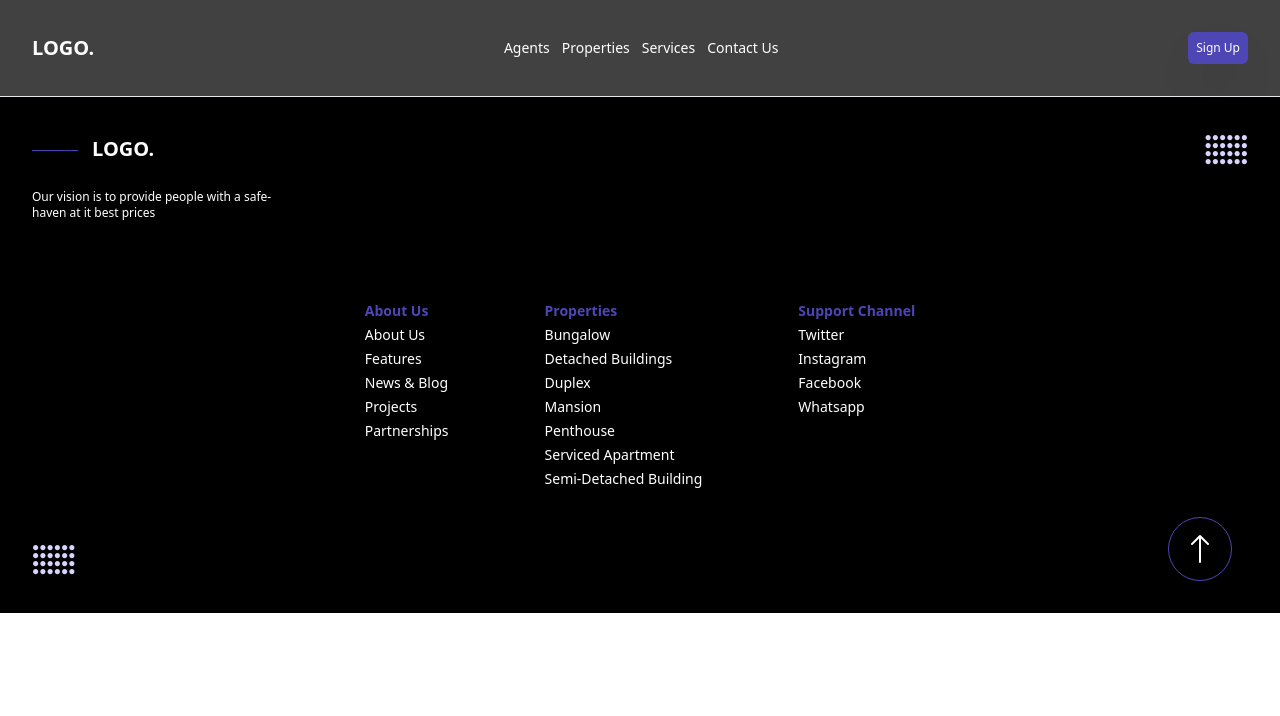
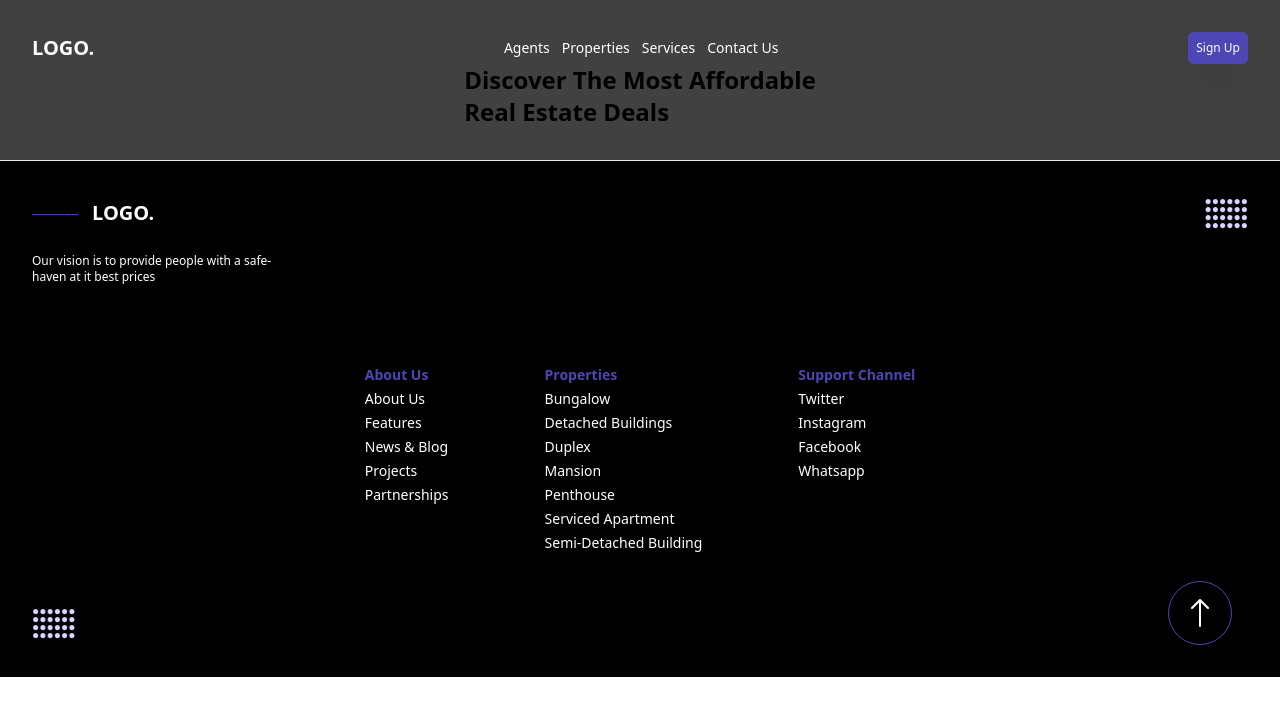
Before and after one commit to Ushie01/Property-Link, a Next.js app: page /landing in a window 1280 px wide. Shown: the top 716 px of the page. Built offline with nearby package versions, Linux system fonts and the light colour scheme.

Commit message:
fix: on header [PL-2]

```diff
--- a/src/client/layout/LandingPageLayout/header.tsx
+++ b/src/client/layout/LandingPageLayout/header.tsx
@@ -1,4 +1,4 @@
-import cancel from "./../../../assets/arrow-up.svg";
+import cancel from "./../../../assets/x-lg.svg";
 import ButtonOne from "@/client/shared/buttonOne";
 import Image from "next/image";
 
@@ -6,8 +6,8 @@ import Image from "next/image";
 const Header = () => {
     return (
         <>
-            <div className="hidden lg:block">
-                <div className="flex flex-row items-center justify-between text-white p-8 bg-[#424141]">
+            <div className="hidden lg:block bg-[#424141] p-8">
+                <div className="flex flex-row items-center justify-between text-white">
                     <p className="text-xl font-bold">LOGO.</p>
                     <div className="flex flex-row items-center justify-center text-sm space-x-3">
                         <p>Agents</p>
@@ -15,7 +15,16 @@ const Header = () => {
                         <p>Services</p>
                         <p>Contact Us</p>
                     </div>
-                    <ButtonOne width={'28'}/>
+                    <ButtonOne width={'28'} text={'Sign Up'} />
+                </div>
+                <div className="flex flex-row items-center justify-center">
+                    <div className="flex flex-col items-center justify-center">
+                        <div className="flex flex-col items-start justify-start">
+                            <p className="text-2xl font-bold">Discover The Most Affordable <br />Real Estate Deals</p>
+                            <p></p>
+                        </div>
+                    </div>
+                    <div></div>
                 </div>
             </div>
             <div className="lg:hidden">
--- a/src/client/shared/buttonOne.tsx
+++ b/src/client/shared/buttonOne.tsx
@@ -1,11 +1,12 @@
 interface ButtonOneProps {
-  width: string;
+    width: string,
+    text: string
 }
 
-const ButtonOne = ({ width }: ButtonOneProps) => {
+const ButtonOne = ({ width, text }: ButtonOneProps) => {
   return (
     <button className={'bg-picollo-50 p-2 text-xs text-white shadow-2xl w-' + width + ' rounded-md'}>
-      Sign Up
+      {text}
     </button>
   );
 };
```
